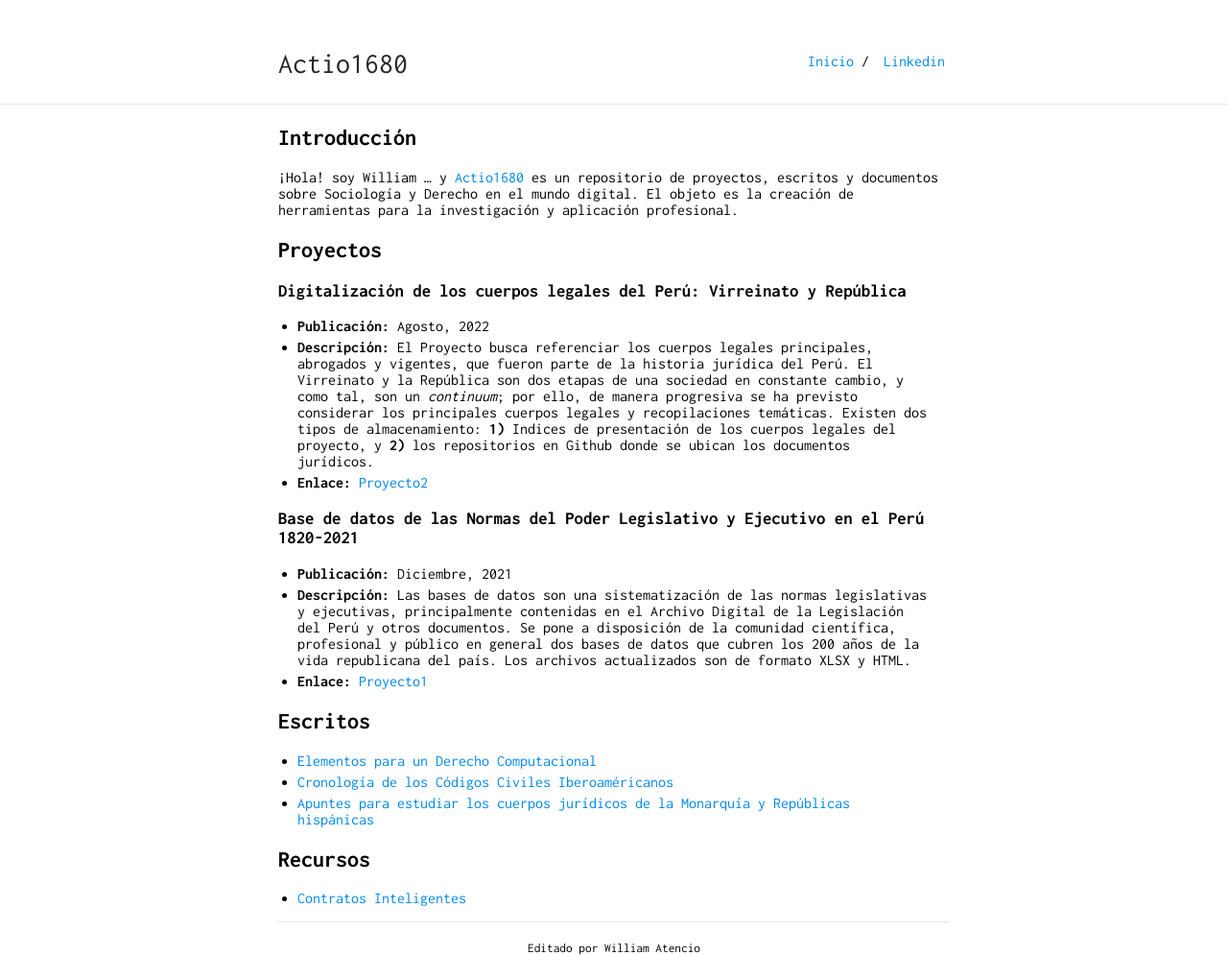
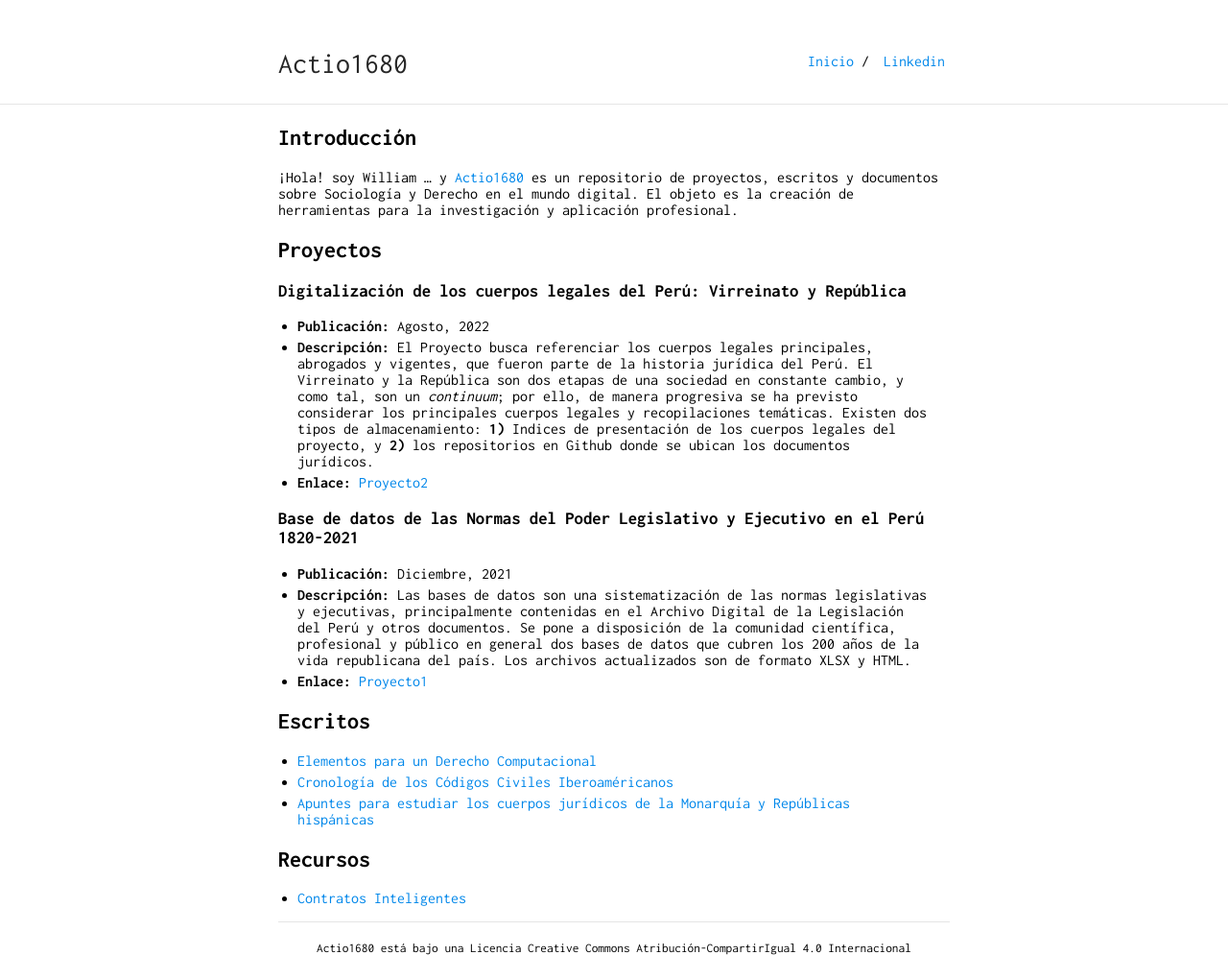
Before and after one commit to actio1680/actio1680.github.io, a Jekyll site: the page built from index.md, in a window 1280 px wide. Shown: the whole page at 96% size. Built offline with Jekyll 4.4.1, drawn with Linux system fonts in a browser that asks for light colours; our own code applies the rules of GitHub Pages for plain Markdown files.

Commit message:
Update _config.yml

```diff
--- a/_config.yml
+++ b/_config.yml
@@ -8,8 +8,8 @@ markdown: kramdown
 tracking_id: #
 
 footer: yes
-footer_url: "https://github.com/actio1680"
-footer_text: "Editado por William Atencio"
+footer_url: "https://creativecommons.org/licenses/by-sa/4.0/deed.es"
+footer_text: "Actio1680 está bajo una Licencia Creative Commons Atribución-CompartirIgual 4.0 Internacional"
 
 sass:
     style: compressed
```
